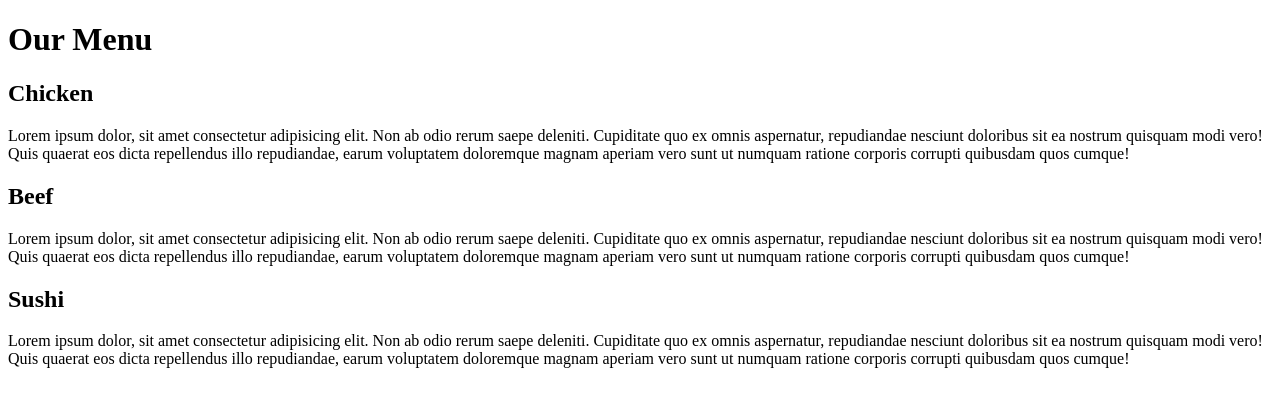
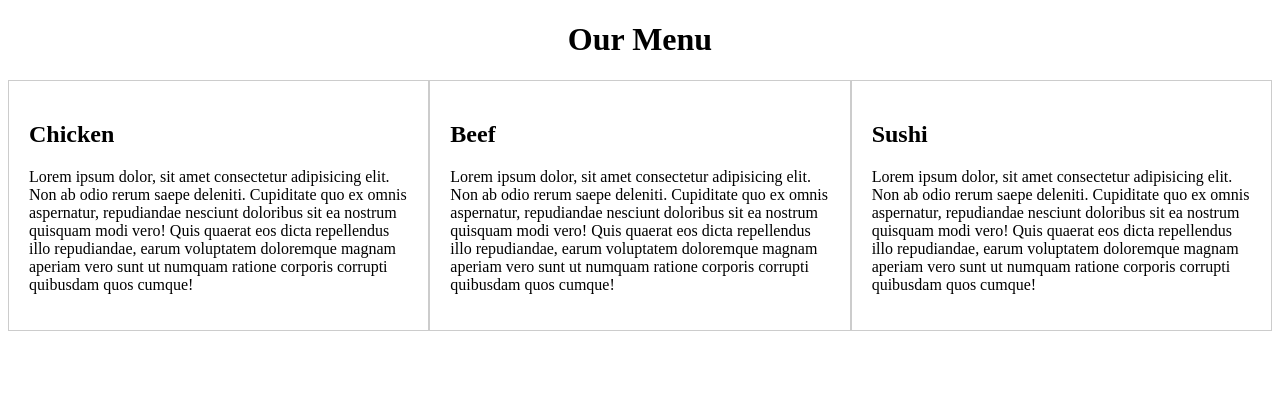
Before and after one commit to Kritikaadhikarii/Assignments-John-Hopkins-University-, a plain HTML site: page index.html in a window 1280 px wide. Drawn offline with Linux system fonts and the light colour scheme.

Commit message:
new changes made

```diff
--- /dev/null
+++ b/index.css
@@ -0,0 +1,15 @@
+h1{
+    text-align: center;
+}
+
+.parent {
+    display: flex;
+    justify-content: space-between;
+}
+
+.child {
+    flex-basis: calc(33.33% - 20px); /* Adjust the width based on your desired spacing */
+    border: 1px solid #ccc;
+    padding: 20px;
+    margin-bottom: 20px;
+}
--- a/index.html
+++ b/index.html
@@ -5,6 +5,7 @@
     <meta http-equiv="X-UA-Compatible" content="IE=edge">
     <meta name="viewport" content="width=device-width, initial-scale=1.0">
     <title>Document</title>
+    <link rel="stylesheet" href="index.css">
 </head>
 <body>
     <h1>Our Menu</h1>
```
